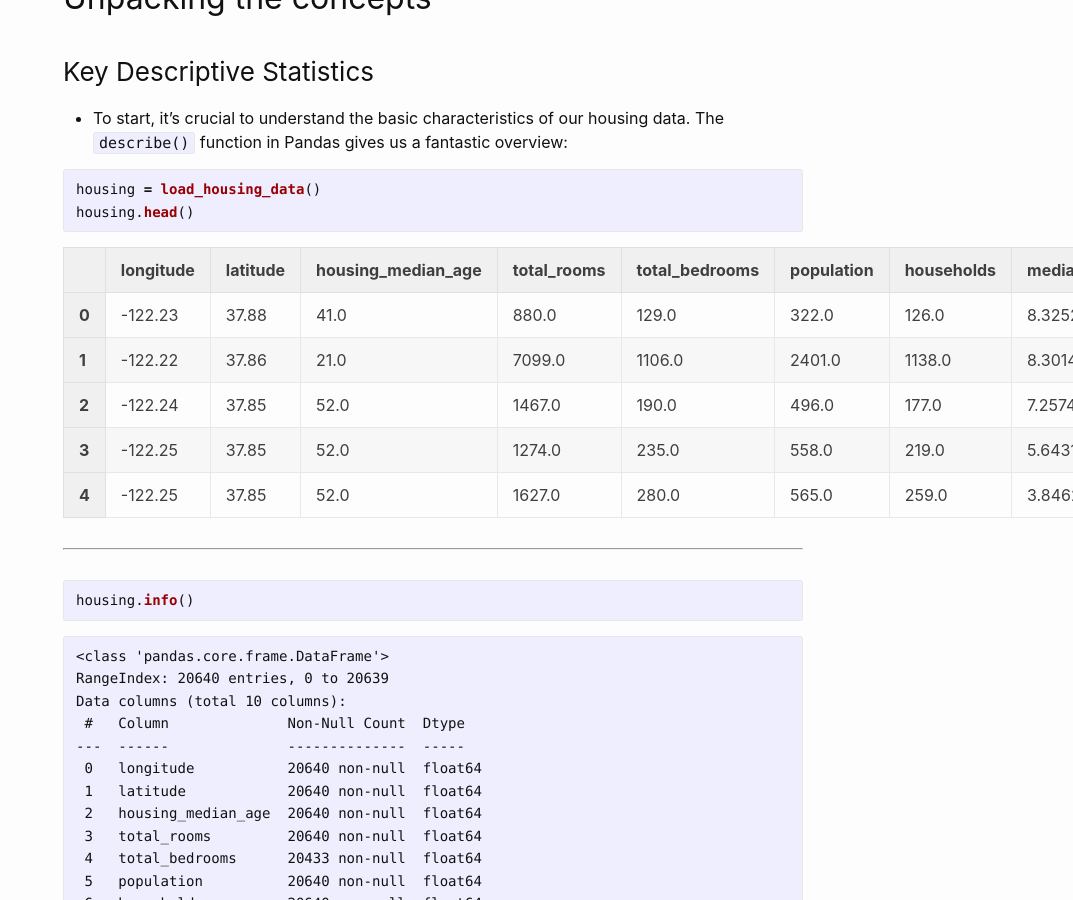
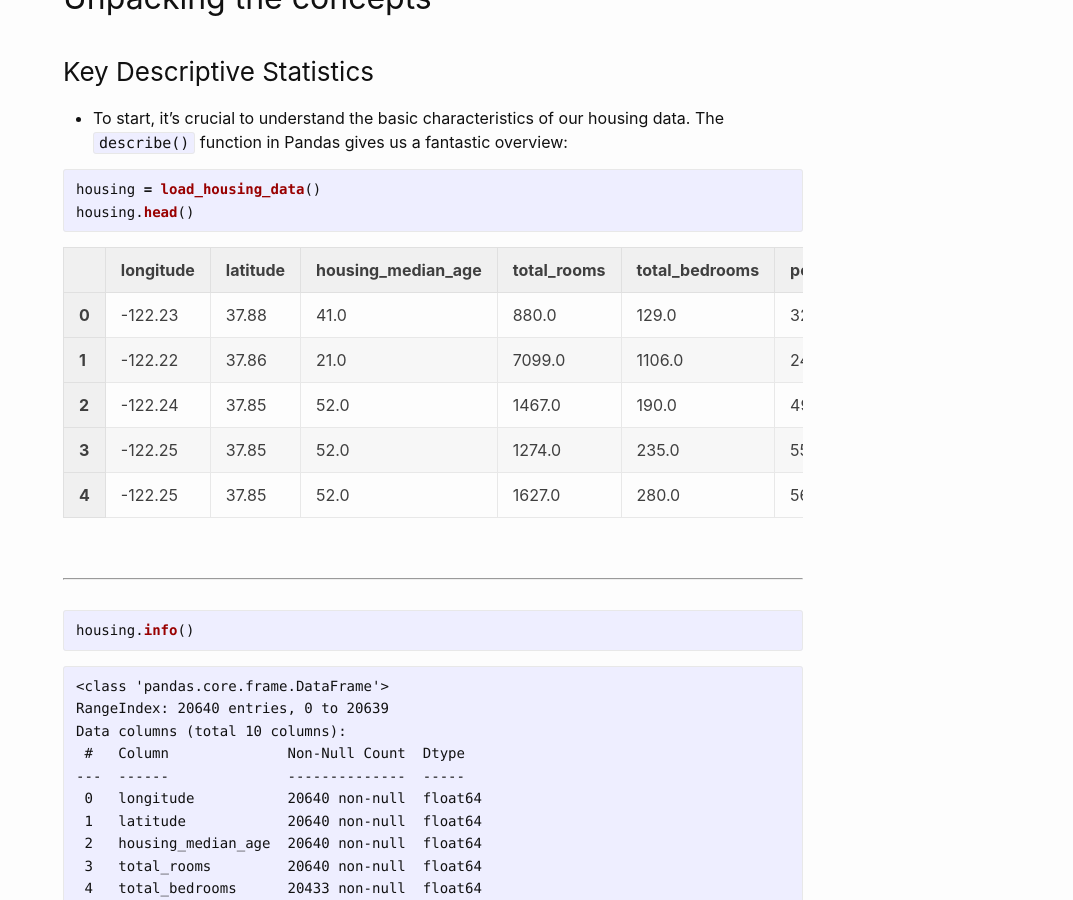
Before and after one commit to alvaro20dam/alvaro20dam.github.io, a Jekyll site: the page built from _posts/2025-05-08-new-post-testing-markdown.md, in a window 1280 px wide and 900 px high, scrolled down 518 px. Shown: the whole window, without its empty margins (207-1280 px from the left). Built offline with Jekyll 4.4.1, drawn with Linux system fonts in a browser that asks for light colours.

Commit message:
style2table

````diff
--- a/_posts/2025-05-08-new-post-testing-markdown.md
+++ b/_posts/2025-05-08-new-post-testing-markdown.md
@@ -18,7 +18,7 @@
 housing.head()
 ```
 
-<div>
+<div class="dataframe-container">
 <style scoped>
     .dataframe tbody tr th:only-of-type {
         vertical-align: middle;
````
